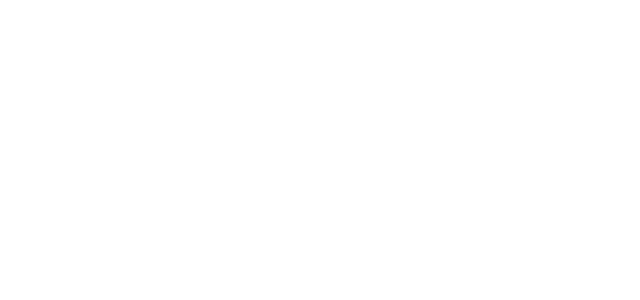
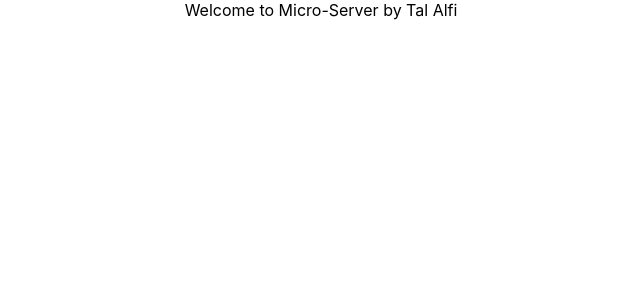
Before and after one commit to avi-stx/frontEnd, a React (Create React App) app in the folder micro-server/: page / in a window 1280 px wide. Shown: the top 300 px of the page, without its empty margins (319-959 px from the left). Built offline with nearby package versions, Linux system fonts and the light colour scheme.

Commit message:
adding header

```diff
--- a/micro-server/src/App.js
+++ b/micro-server/src/App.js
@@ -3,6 +3,7 @@
 function App() {
   return (
     <div className="App">
+      <header>Welcome to Micro-Server by Tal Alfi</header>
 
     </div>
   );
```
